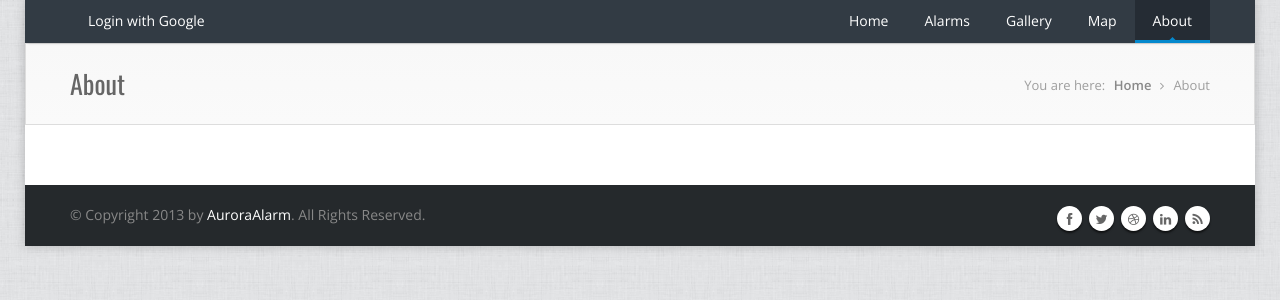
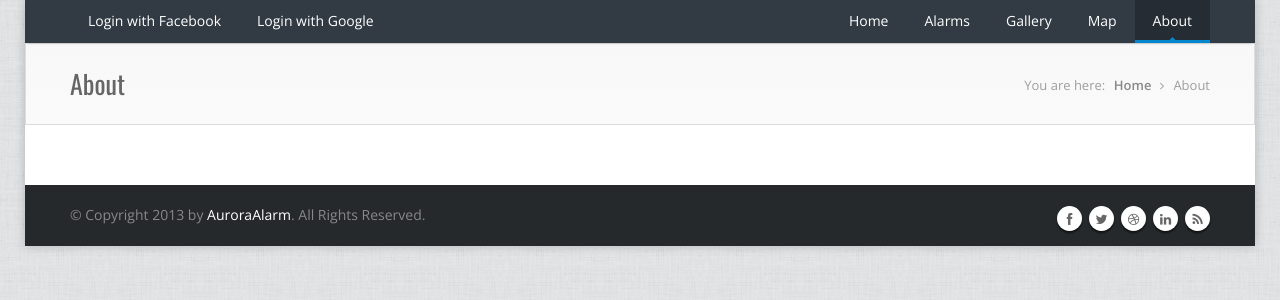
Before and after one commit to NejcZupec/AuroraAlarm, a Django app: page /about/ in a window 1280 px wide. Shown: the top 300 px of the page. Run offline with Django 3.2, Linux system fonts and the light colour scheme; parts of the project's set-up code (start-up, migrations or seed data) failed here and were passed over; some libraries are stand-ins or nearby versions.

Commit message:
Implemented Facebook OAuth2 #7.

```diff
--- a/aurora_alarm/aurora_alarm/settings.py
+++ b/aurora_alarm/aurora_alarm/settings.py
@@ -113,6 +113,7 @@ API_URL = "http://127.0.0.1:8000/api/"
 
 AUTHENTICATION_BACKENDS = (
       'social.backends.google.GoogleOAuth2',
+      'social.backends.facebook.FacebookOAuth2',
 )
 
 SOCIAL_AUTH_LOGIN_REDIRECT_URL = '/'
@@ -138,3 +139,6 @@ SOCIAL_AUTH_URLOPEN_TIMEOUT = 30
 
 SOCIAL_AUTH_GOOGLE_OAUTH2_KEY = '782630118731-ctingp9rs9aqalmg78p2m4r3mtm1fs81.apps.googleusercontent.com'
 SOCIAL_AUTH_GOOGLE_OAUTH2_SECRET = 'ow9mOSbf03XIAP3MRPnKyK6s'
+
+SOCIAL_AUTH_FACEBOOK_OAUTH2_KEY = ''
+SOCIAL_AUTH_FACEBOOK_OAUTH2_SECRET = ''
--- a/aurora_alarm/templates/header.html
+++ b/aurora_alarm/templates/header.html
@@ -26,6 +26,9 @@
                     {% if not user.username %}
                         <li class="pull-right">
                             <a href="{% url 'social:begin' 'google-oauth2' %}">Login with Google</a>
+                        </li>
+                        <li class="pull-right">
+                            <a href="{% url 'social:begin' 'facebook' %}">Login with Facebook</a>
                         </li>
                     {% else %}
                         <li>
```
